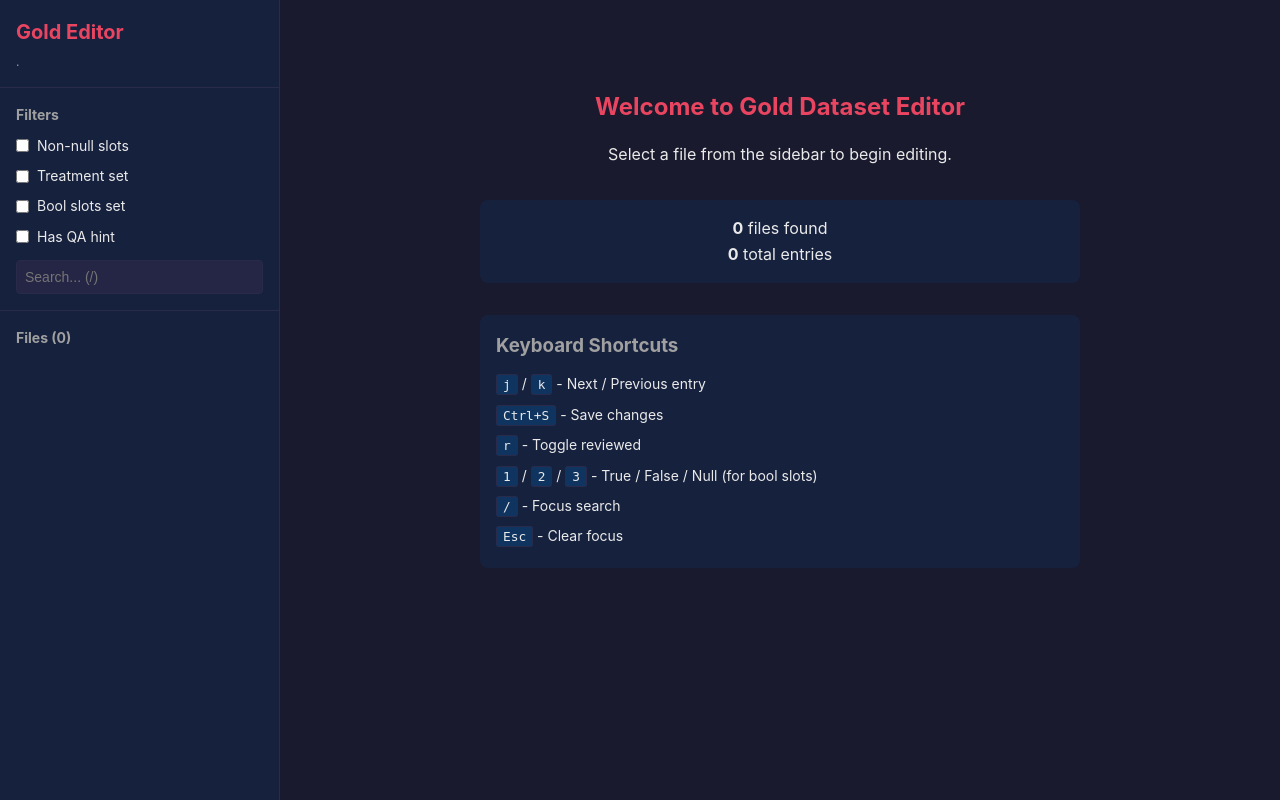
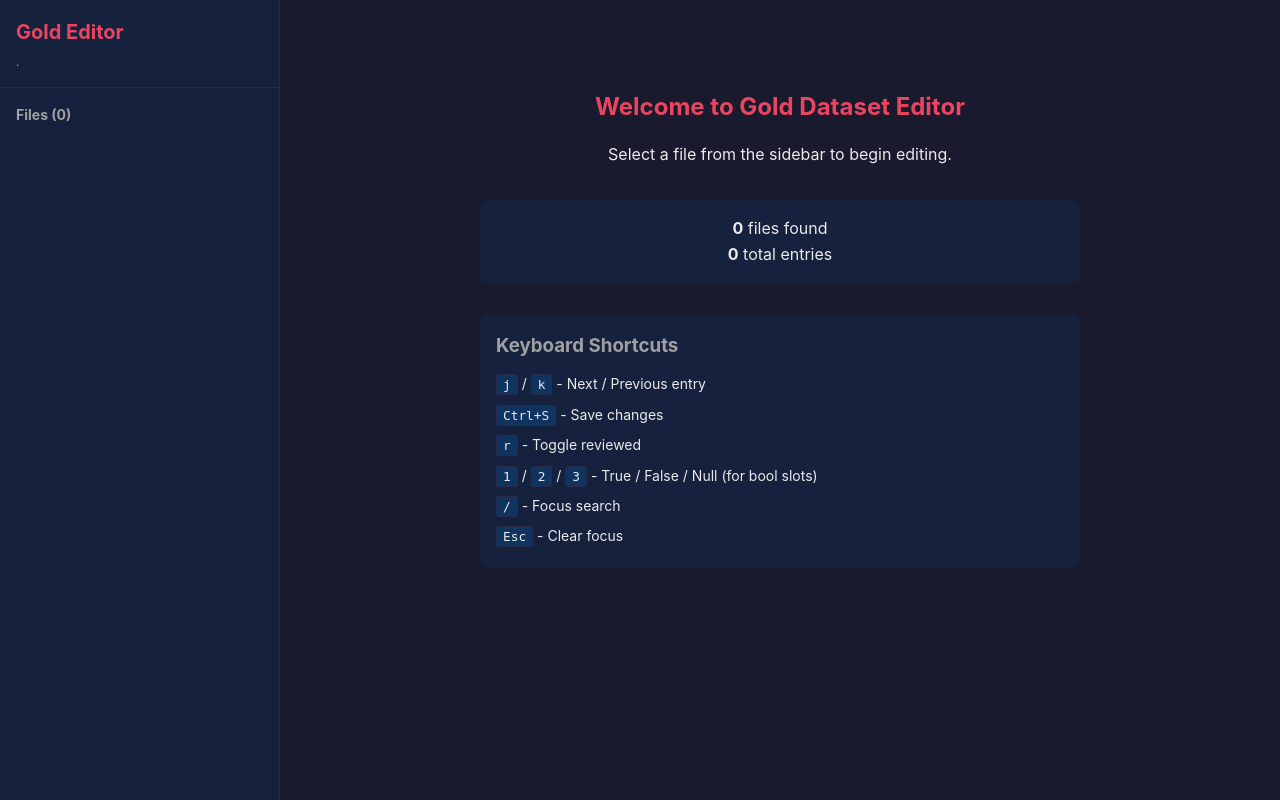
Before and after one commit to sevabakutov/gold-dataset-editor, a FastAPI app: page / in a window 1280 px wide. Run offline with FastAPI, Linux system fonts and the light colour scheme; some libraries are stand-ins or nearby versions.

Commit message:
removed unnesessaries fields; add some important fields; added green color

```diff
--- a/src/gold_dataset_editor/models/entry.py
+++ b/src/gold_dataset_editor/models/entry.py
@@ -81,7 +81,10 @@ BOOL_SLOTS = {"is_first_time", "has_contraindications", "is_consultation", "can_
 STRING_SLOTS = {
     "number_phone",
     "name",
-    "location",
+    "city",
+    "address",
+    "specialist",
+    "specialist_name",
     "treatment",
     "date_time",
     # Treatment-specific slots
--- a/src/gold_dataset_editor/static/css/styles.css
+++ b/src/gold_dataset_editor/static/css/styles.css
@@ -70,50 +70,6 @@ body {
     white-space: nowrap;
 }
 
-/* Filters */
-.filters {
-    padding: 1rem;
-    border-bottom: 1px solid var(--border);
-}
-
-.filters h3 {
-    font-size: 0.875rem;
-    margin-bottom: 0.5rem;
-    color: var(--text-secondary);
-}
-
-.filter-option {
-    display: flex;
-    align-items: center;
-    gap: 0.5rem;
-    margin-bottom: 0.5rem;
-    cursor: pointer;
-    font-size: 0.875rem;
-}
-
-.filter-option input[type="checkbox"] {
-    accent-color: var(--accent);
-}
-
-.search-box {
-    margin-top: 0.75rem;
-}
-
-.search-box input {
-    width: 100%;
-    padding: 0.5rem;
-    background: var(--input-bg);
-    border: 1px solid var(--border);
-    border-radius: 4px;
-    color: var(--text-primary);
-    font-size: 0.875rem;
-}
-
-.search-box input:focus {
-    outline: none;
-    border-color: var(--accent);
-}
-
 /* File List */
 .file-list {
     flex: 1;
@@ -171,6 +127,20 @@ body {
 .file-item.active .entry-count {
     background: rgba(255,255,255,0.2);
     color: white;
+}
+
+.file-item.reviewed a {
+    background: var(--success);
+    color: var(--bg-primary);
+}
+
+.file-item.reviewed .file-name {
+    color: var(--bg-primary);
+}
+
+.file-item.reviewed .entry-count {
+    background: rgba(0, 0, 0, 0.2);
+    color: var(--bg-primary);
 }
 
 /* Main Content */
--- a/src/gold_dataset_editor/static/js/app.js
+++ b/src/gold_dataset_editor/static/js/app.js
@@ -63,21 +63,6 @@ function loadEntry(index) {
         });
     }
     updateNavigationButtons();
-}
-
-/**
- * Jump to a specific entry (prompt for index)
- */
-function jumpToEntry() {
-    const input = prompt(`Jump to entry (1-${window.totalEntries}):`, window.currentEntryIndex + 1);
-    if (input !== null) {
-        const index = parseInt(input) - 1;
-        if (index >= 0 && index < window.totalEntries) {
-            loadEntry(index);
-        } else {
-            showToast('Invalid entry number', 'error');
-        }
-    }
 }
 
 /**
@@ -342,6 +327,16 @@ async function toggleReviewed() {
                     btn.textContent = 'Mark as Reviewed';
                 }
             }
+
+            // Update sidebar item color
+            const fileItem = document.querySelector(`.file-item[data-file-id="${window.currentFileId}"]`);
+            if (fileItem) {
+                if (data.entry.reviewed) {
+                    fileItem.classList.add('reviewed');
+                } else {
+                    fileItem.classList.remove('reviewed');
+                }
+            }
         } else {
             showToast('Failed to toggle reviewed status', 'error');
         }
@@ -425,28 +420,6 @@ function setActiveSlot(slotName) {
 }
 
 /**
- * Apply filters to entry list
- */
-function applyFilters() {
-    // This would typically trigger a reload with filter parameters
-    // For now, we'll implement client-side filtering or reload
-    console.log('Filters applied');
-}
-
-/**
- * Handle search input key events
- */
-function handleSearchKey(event) {
-    if (event.key === 'Enter') {
-        const query = event.target.value;
-        if (query && window.currentFileId) {
-            // Implement search functionality
-            console.log('Search for:', query);
-        }
-    }
-}
-
-/**
  * Show a toast notification
  */
 function showToast(message, type = 'info') {
--- a/src/gold_dataset_editor/templates/index.html
+++ b/src/gold_dataset_editor/templates/index.html
@@ -7,30 +7,6 @@
         <div class="sidebar-header">
             <h1>Gold Editor</h1>
             <p class="data-root" title="{{ data_root }}">{{ data_root | truncate(30) }}</p>
-        </div>
-
-        <!-- Filters -->
-        <div class="filters">
-            <h3>Filters</h3>
-            <label class="filter-option">
-                <input type="checkbox" id="filter-non-null" onchange="applyFilters()">
-                <span>Non-null slots</span>
-            </label>
-            <label class="filter-option">
-                <input type="checkbox" id="filter-treatment" onchange="applyFilters()">
-                <span>Treatment set</span>
-            </label>
-            <label class="filter-option">
-                <input type="checkbox" id="filter-bool" onchange="applyFilters()">
-                <span>Bool slots set</span>
-            </label>
-            <label class="filter-option">
-                <input type="checkbox" id="filter-qa-hint" onchange="applyFilters()">
-                <span>Has QA hint</span>
-            </label>
-            <div class="search-box">
-                <input type="text" id="search-input" placeholder="Search... (/)" onkeyup="handleSearchKey(event)">
-            </div>
         </div>
 
         <!-- File List -->
--- a/src/gold_dataset_editor/templates/partials/file_content.html
+++ b/src/gold_dataset_editor/templates/partials/file_content.html
@@ -6,9 +6,6 @@
             <span class="progress-indicator" id="progress">
                 <span id="current-index">1</span> / {{ total_entries }}
             </span>
-            <button class="btn btn-secondary" onclick="jumpToEntry()" title="Jump to entry (g)">
-                Jump to...
-            </button>
             <button class="btn btn-primary" id="save-btn" onclick="saveFile()" title="Save (Ctrl+S)">
                 Save
             </button>
```
Also changed, not shown: slots_schema.yaml (+10 -1 lines), src/gold_dataset_editor/templates/partials/entry_card.html (+10 -27 lines).
